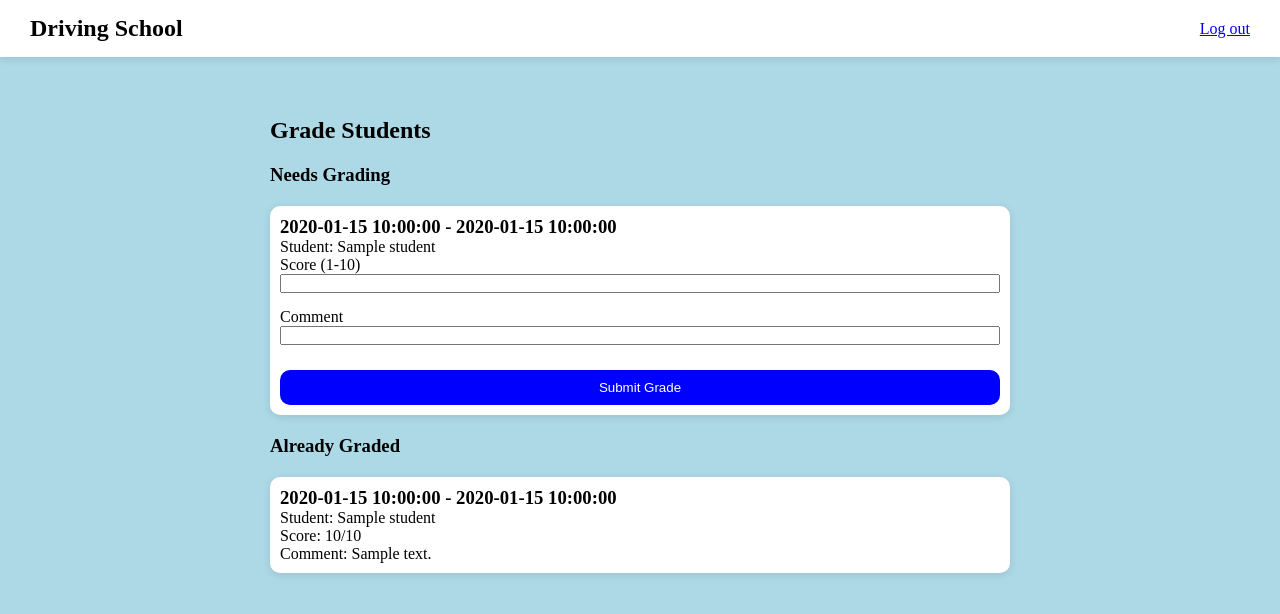
After one commit to darisvelovic11/driving-school, a Flask app: template templates/instructor_grades.html in a window 1280 px wide. The commit adds this page. Shown: the top 614 px of the page. Run offline with Flask 3, Linux system fonts and the light colour scheme; the template is opened without the code that fills it: most values are stand-ins (such as "Sample title", 1, 10 or a date in 2020).

Commit message:
Add grades system for instructor

```diff
--- a/app.py
+++ b/app.py
@@ -158,5 +158,50 @@ def book_lesson(slot_id):
         db.session.add(new_lesson)
         db.session.commit()
     return redirect(url_for('booking'))
+
+
+@app.route('/instructor/grades')
+def instructor_grades():
+    if 'user' not in session:
+        return redirect(url_for('login'))
+    if session['role'] != 'instructor':
+        return redirect(url_for('login'))
+
+    lessons = Lesson.query.filter_by(instructor_id=session['user_id']).all()
+
+    # Separate graded and ungraded lessons
+    ungraded = []
+    graded = []
+    for lesson in lessons:
+        grade = Grade.query.filter_by(lesson_id=lesson.id).first()
+        if grade:
+            graded.append((lesson, grade))
+        else:
+            ungraded.append(lesson)
+
+    return render_template('instructor_grades.html', ungraded=ungraded, graded=graded)
+
+@app.route('/grade/<int:lesson_id>', methods=['POST'])
+def submit_grade(lesson_id):
+    if 'user' not in session:
+        return redirect(url_for('login'))
+
+    lesson = Lesson.query.get(lesson_id)
+
+    if lesson:
+        score = request.form['score']
+        comment = request.form['comment']
+
+        new_grade = Grade(
+            student_id=lesson.student_id,
+            lesson_id=lesson.id,
+            score=score,
+            comment=comment
+        )
+        db.session.add(new_grade)
+        db.session.commit()
+
+    return redirect(url_for('instructor_grades'))
+
 if __name__ == '__main__':
     app.run(debug=True)
--- a/models.py
+++ b/models.py
@@ -24,6 +24,9 @@ class Lesson(db.Model):
     time = db.Column(db.String(50), nullable=False)
     status = db.Column(db.String(20), default='booked')
 
+    student = db.relationship("Student", backref='lessons')
+    instructor = db.relationship("Instructor", backref='lessons')
+
 class Grade(db.Model):
     id = db.Column(db.Integer, primary_key=True)
     student_id = db.Column(db.Integer, db.ForeignKey('student.id'), nullable=False)
--- /dev/null
+++ b/templates/instructor_grades.html
@@ -0,0 +1,58 @@
+<!DOCTYPE html>
+<html>
+    <head>
+        <title>Grade Students</title>
+        <link rel="stylesheet" href="{{ url_for('static', filename='style.css') }}">
+    </head>
+    <body class="dashboard-page">
+
+        <nav>
+            <h1>Driving School</h1>
+            <a href="/logout">Log out</a>
+        </nav>
+
+        <div class="dashboard-container">
+
+            <h2>Grade Students</h2>
+
+            <!-- Ungraded lessons -->
+            {% if ungraded %}
+                <h3>Needs Grading</h3>
+                {% for lesson in ungraded %}
+                <div class="card">
+                    <h3>{{ lesson.date }} - {{ lesson.time }}</h3>
+                    <p>Student: {{ lesson.student.name }}</p>
+                    <form action="/grade/{{ lesson.id }}" method="POST">
+                        <label for="score">Score (1-10)</label>
+                        <input type="number" id="score" name="score" min="1" max="10" required>
+                        <label for="comment">Comment</label>
+                        <input type="text" id="comment" name="comment" required>
+                        <button type="submit">Submit Grade</button>
+                    </form>
+                </div>
+                {% endfor %}
+            {% endif %}
+
+            <!-- Graded lessons -->
+            {% if graded %}
+                <h3>Already Graded</h3>
+                {% for lesson, grade in graded %}
+                <div class="card">
+                    <h3>{{ lesson.date }} - {{ lesson.time }}</h3>
+                    <p>Student: {{ lesson.student.name }}</p>
+                    <p>Score: {{ grade.score }}/10</p>
+                    <p>Comment: {{ grade.comment }}</p>
+                </div>
+                {% endfor %}
+            {% endif %}
+
+            {% if not ungraded and not graded %}
+            <div class="card">
+                <p>No lessons to grade yet.</p>
+            </div>
+            {% endif %}
+
+        </div>
+
+    </body>
+</html>
```
Also changed, not shown: templates/instructor.html (+3 -4 lines).
